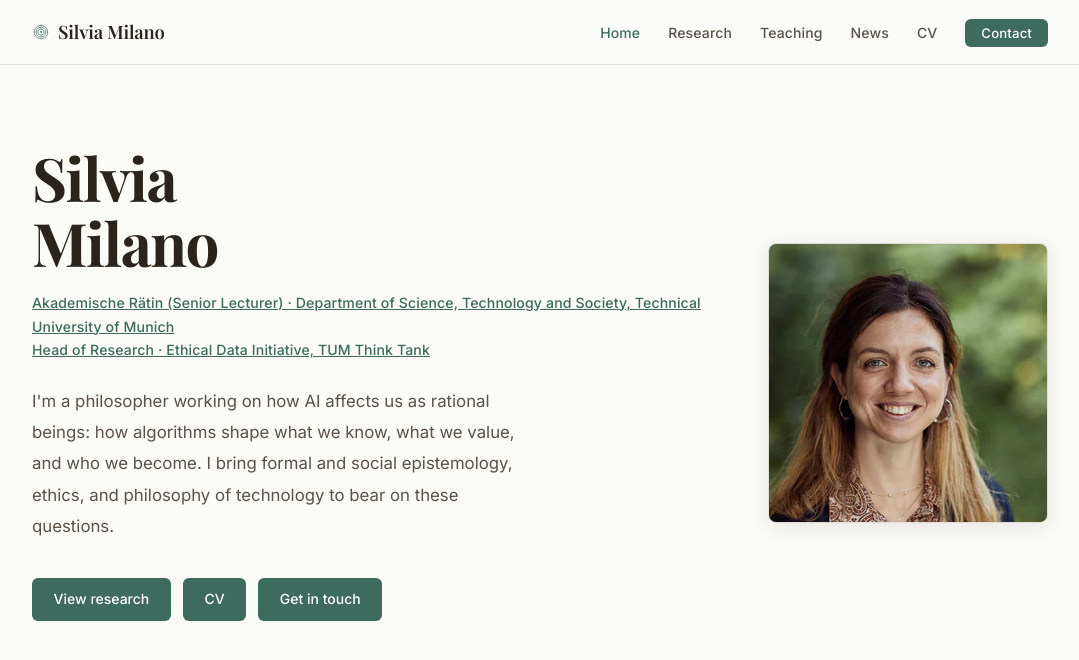
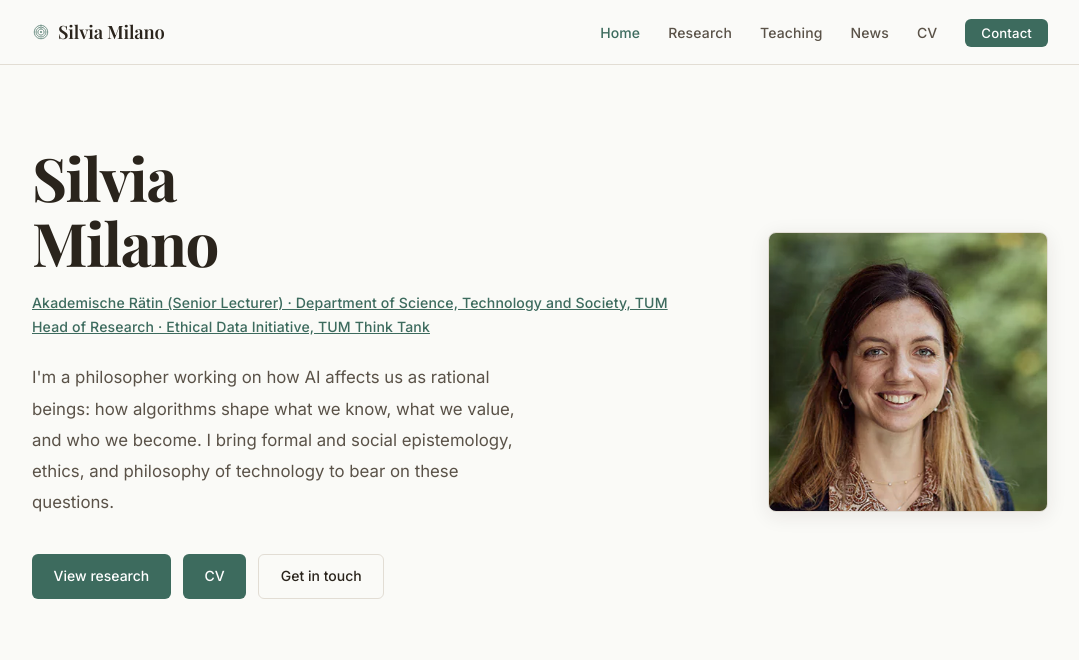
Before and after one commit to capt-c/silvia-milano-website, a Jekyll site: the page built from silvia-milano-site/index.html, in a window 1280 px wide and 900 px high, cut to the strip 0-667 px from the top of the window. Shown: the top 660 px of the strip, without its empty margins (100-1179 px from the left). Built offline with Jekyll 4.4.1, drawn with Linux system fonts in a browser that asks for light colours; some web fonts are replaced.

Commit message:
Update index.html

```diff
--- a/silvia-milano-site/index.html
+++ b/silvia-milano-site/index.html
@@ -11,14 +11,14 @@ description: "Silvia Milano — philosopher working on epistemology and AI ethic
     <div class="hero-text">
       <h1>Silvia<br>Milano</h1>
       <p class="hero-meta">
-        <a href="https://www.sts.sot.tum.de/en/sts/research-groups/philosophy-and-history-of-science-and-technology/" target="_blank" rel="noopener">Akademische Rätin (Senior Lecturer) · Department of Science, Technology and Society, Technical University of Munich</a><br>
+        <a href="https://www.sts.sot.tum.de/en/sts/research-groups/philosophy-and-history-of-science-and-technology/" target="_blank" rel="noopener">Akademische Rätin (Senior Lecturer) · Department of Science, Technology and Society, TUM</a><br>
         <a href="https://ethicaldatainitiative.org" target="_blank" rel="noopener">Head of Research · Ethical Data Initiative, TUM Think Tank</a>
       </p>
       <p class="hero-bio">
         I'm a philosopher working on how AI affects us as rational beings: how algorithms shape what we know, what we value, and who we become. I bring formal and social epistemology, ethics, and philosophy of technology to bear on these questions.      <div class="hero-cta">
         <a href="{{ '/research/' | relative_url }}" class="btn btn-primary">View research</a>
         <a href="{{ '/cv/' | relative_url }}" class="btn btn-primary">CV</a>
-        <a href="{{ '/contact/' | relative_url }}" class="btn btn-primary">Get in touch</a>
+        <a href="{{ '/contact/' | relative_url }}" class="btn btn-outline">Get in touch</a>
 <!--        <a href="mailto:{{ site.data.about.email }}" class="btn btn-outline">Get in touch</a>  -->
       </div>
 <!--      <div class="affiliations">
```
